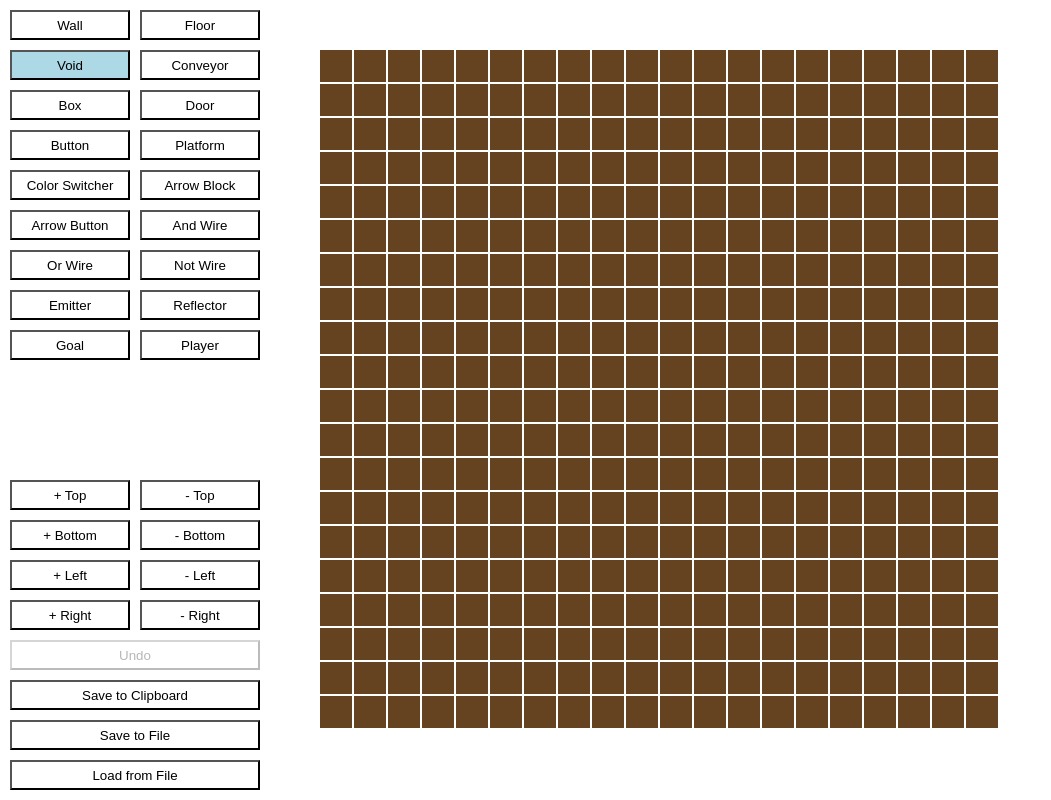
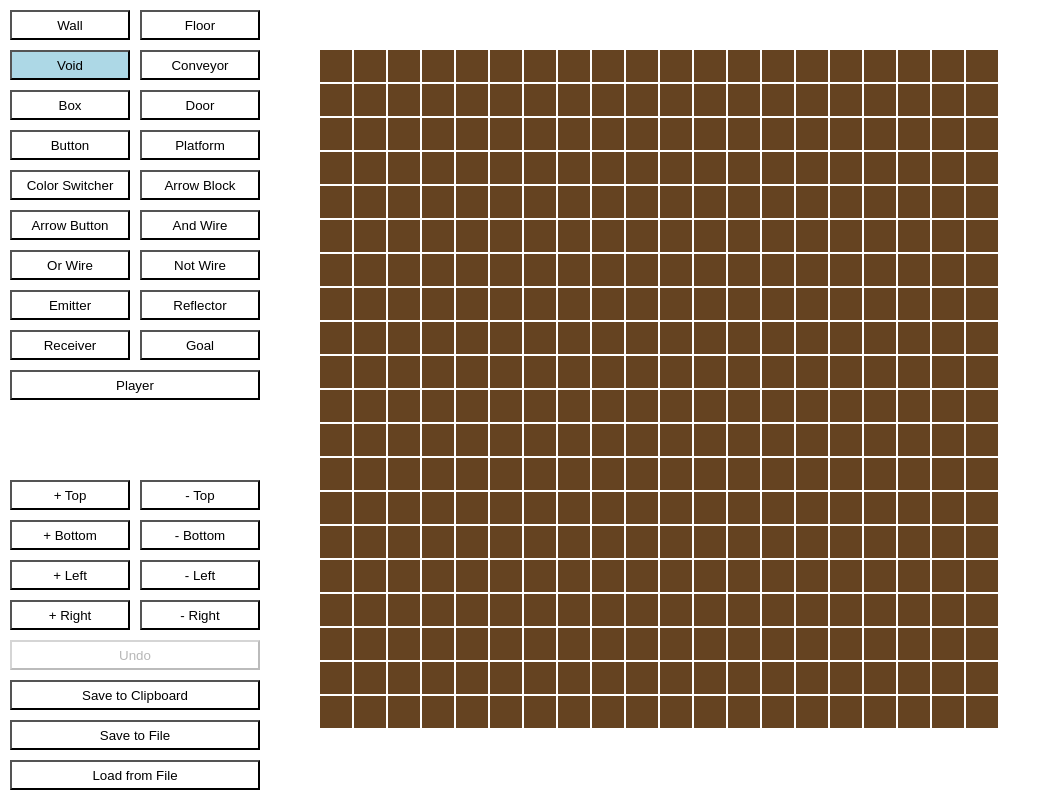
Before and after one commit to wooferzfg/puzzle-game-editor, a React (Create React App) app: page / in a window 1280 px wide. Shown: the whole page, without its empty margins (0-1051 px from the left). Built offline with nearby package versions, Linux system fonts and the light colour scheme.

Commit message:
Add receivers

```diff
--- a/src/GridObject.tsx
+++ b/src/GridObject.tsx
@@ -24,6 +24,8 @@ import immovableLaserEmitterOrthogonalBlue from './images/immovable_laser_emitte
 import immovableLaserEmitterOrthogonalRed from './images/immovable_laser_emitter_orthogonal_red.png';
 import immovableReflectorDiagonal from './images/immovable_reflector_diagonal.png';
 import immovableReflectorOrthogonal from './images/immovable_reflector_orthogonal.png';
+import receiverBlue from './images/receiver_blue.png';
+import receiverRed from './images/receiver_red.png';
 import goalImage from './images/goal_cell.png';
 
 export function GridObject({ objectData }: GridObjectProps) {
@@ -112,6 +114,14 @@ export function GridObject({ objectData }: GridObjectProps) {
       }
       return reflectorOrthogonal;
     }
+    if (type === 'Receiver') {
+      if (laserColor === 'blue') {
+        return receiverBlue;
+      }
+      if (laserColor === 'red') {
+        return receiverRed;
+      }
+    }
     if (type === 'Goal') {
       return goalImage;
     }
--- a/src/types.ts
+++ b/src/types.ts
@@ -4,14 +4,14 @@ import { ReactNode } from "react";
 export type CellType = 'Wall' | 'Floor' | 'Void';
 export const cellTypes: CellType[] = ['Wall', 'Floor', 'Void'];
 
-export type ObjectType = 'Conveyor' | 'Box' | 'Player' | 'Door' | 'Button' | 'Platform' | 'Color Switcher' | 'Arrow Block' | 'Arrow Button' | 'And Wire' | 'Or Wire' | 'Not Wire' | 'Emitter' | 'Reflector' | 'Goal';
-export const objectTypes: ObjectType[] = ['Conveyor', 'Box', 'Door', 'Button', 'Platform', 'Color Switcher', 'Arrow Block', 'Arrow Button', 'And Wire', 'Or Wire', 'Not Wire', 'Emitter', 'Reflector', 'Goal', 'Player'];
+export type ObjectType = 'Conveyor' | 'Box' | 'Player' | 'Door' | 'Button' | 'Platform' | 'Color Switcher' | 'Arrow Block' | 'Arrow Button' | 'And Wire' | 'Or Wire' | 'Not Wire' | 'Emitter' | 'Reflector' | 'Receiver' | 'Goal';
+export const objectTypes: ObjectType[] = ['Conveyor', 'Box', 'Door', 'Button', 'Platform', 'Color Switcher', 'Arrow Block', 'Arrow Button', 'And Wire', 'Or Wire', 'Not Wire', 'Emitter', 'Reflector', 'Receiver', 'Goal', 'Player'];
 export const switchTypes: ObjectType[] = ['Button', 'Arrow Button'];
 export const wireTypes: ObjectType[] = ['And Wire', 'Or Wire', 'Not Wire'];
 export const switchAndWireTypes: ObjectType[] = _.concat(switchTypes, wireTypes);
 export const doorTypes: ObjectType[] = ['Door', 'Platform'];
 export const rotatableObjectTypes: ObjectType[] = ['Conveyor', 'Arrow Block', 'Arrow Button', 'Emitter', 'Reflector'];
-export const laserColoredObjectTypes: ObjectType[] = ['Emitter'];
+export const laserColoredObjectTypes: ObjectType[] = ['Emitter', 'Receiver'];
 export const diagonalObjectTypes: ObjectType[] = ['Emitter', 'Reflector'];
 export const immovableObjectTypes: ObjectType[] = ['Emitter', 'Reflector'];
 
```
Also changed, not shown: src/images/receiver_blue.png (added), src/images/receiver_red.png (added).
